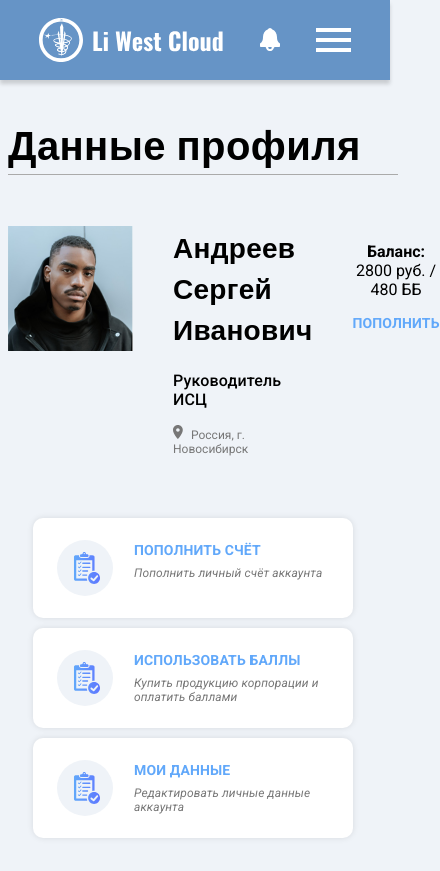
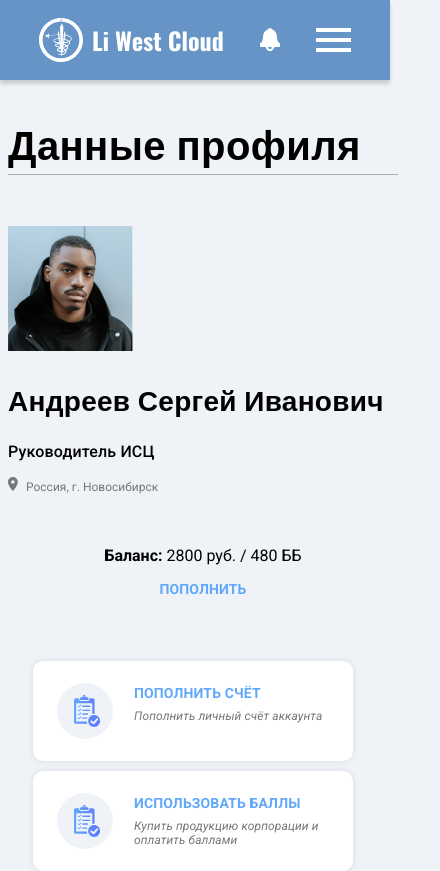
Before and after one commit to NSmolyakov/LWCloud, a React (Create React App) app: page /account in a window 390 px wide. Shown: the top 871 px of the page, 440 px wide, since content can reach past the window. Built offline with nearby package versions, Linux system fonts and the light colour scheme.

Commit message:
create mobile version Account component

```diff
--- a/package.json
+++ b/package.json
@@ -1,6 +1,6 @@
 {
   "name": "lwcloud",
-  "version": "0.1.2",
+  "version": "0.1.3",
   "private": true,
   "dependencies": {
     "@testing-library/jest-dom": "^4.2.4",
--- a/src/components/Content/Account/Account.css
+++ b/src/components/Content/Account/Account.css
@@ -59,3 +59,11 @@
 .AccountExit {
     margin-top: 80px;
 }
+
+@media screen and (max-width:768px){
+    .AccountWrapper {
+        grid-template-columns: 1fr;
+        grid-gap: 0px;
+    }
+
+}
--- a/src/components/Content/Content.css
+++ b/src/components/Content/Content.css
@@ -13,5 +13,6 @@
 @media screen and (max-width: 768px) {
     .Content {
         margin-top: 30px;
+        margin-bottom: 50px;
     }
 }
```
Also changed, not shown: 1 other file (tests, documents, lock files or other folders).
